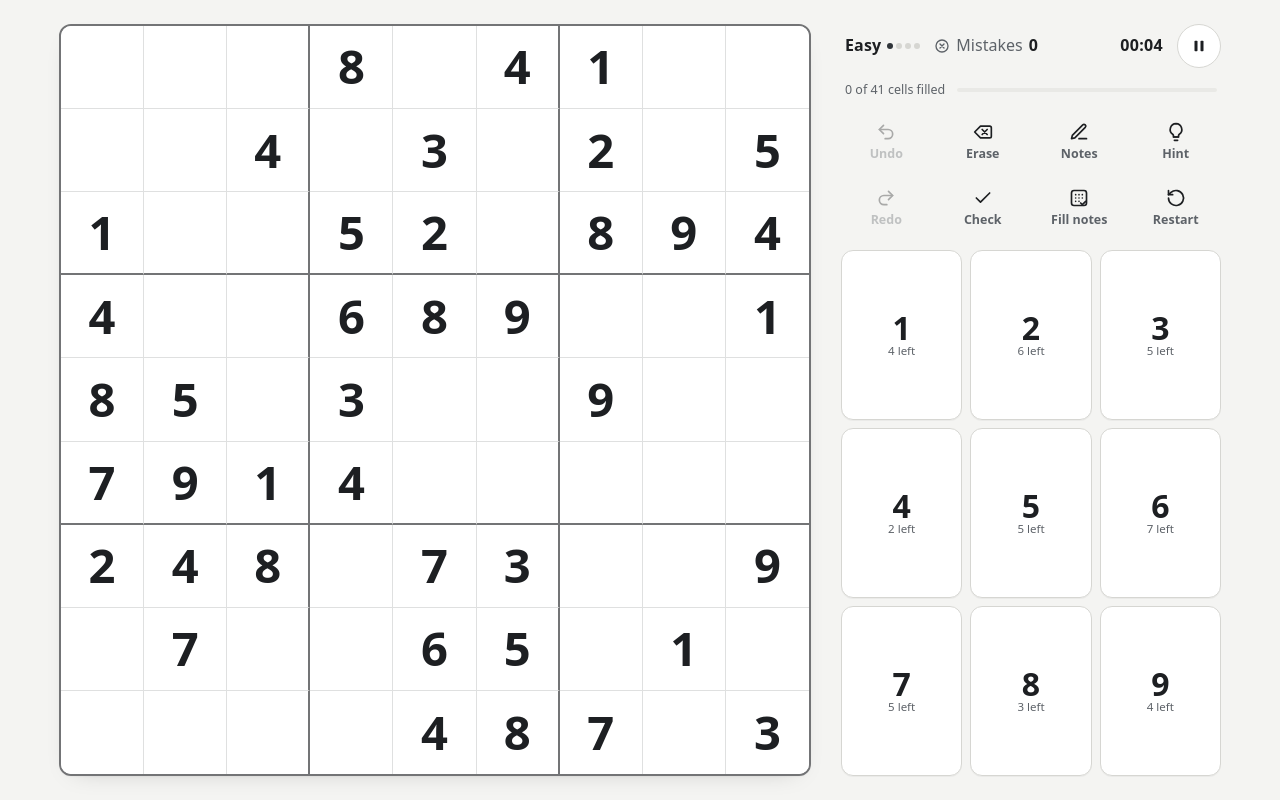
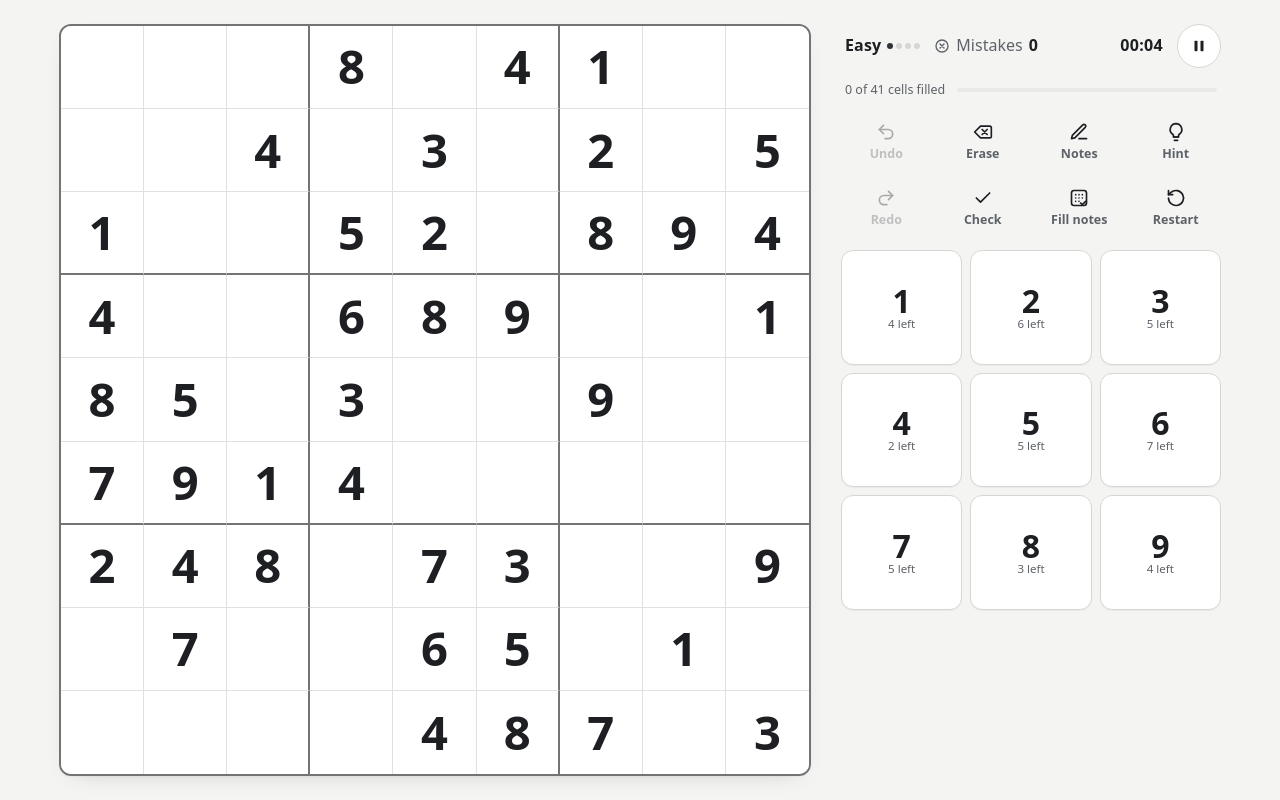
Before and after one commit to brandon-schabel/sudoku-app, a website with bundled scripts: page index.html in a window 1280 px wide. Built offline with nearby package versions, Linux system fonts and the light colour scheme.

Commit message:
style(layout): cap the desktop number pad height
Co-Authored-By: Claude Opus 5.5 <noreply@anthropic.com>

```diff
--- a/styles.css
+++ b/styles.css
@@ -623,7 +623,8 @@ button {
   .numpad { gap: 8px; }
   .key-digit { font-size: 2rem; }
   .key-left { font-size: 0.72rem; }
-  .controls { grid-template-rows: auto minmax(0, 1fr); }
+  .controls { grid-template-rows: auto minmax(0, 1fr); align-content: start; }
+  .numpad { max-height: min(100%, 360px); }
 }
 
 /* Portrait tablets: more room, single-row pad stays */
```
